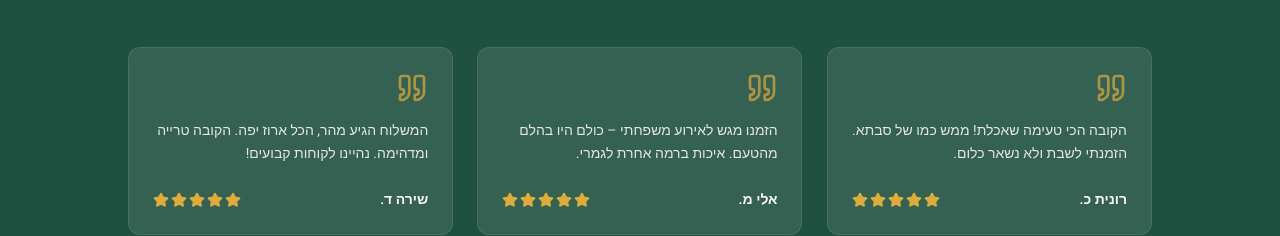
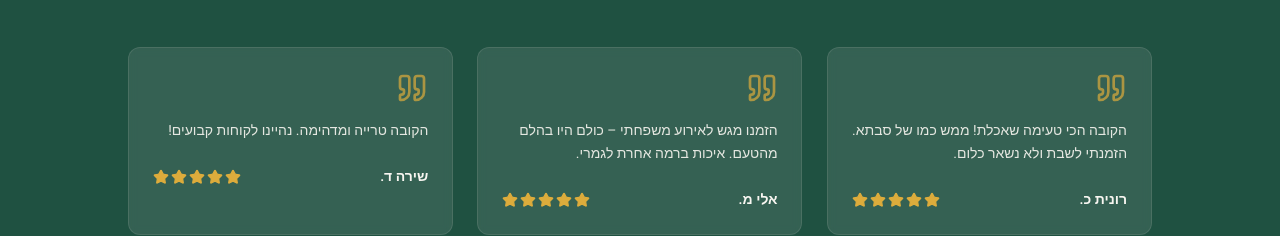
Before and after one commit to ranweb98-code/kube-eliyahu, a React (Vite) app: page / in a window 1280 px wide. Shown: the part 2080-2316 px from the top of the page. Built offline with nearby package versions, Linux system fonts and the light colour scheme; the HTML template or start-up script is replaced by a standard one; a web font is replaced by a local one.

Commit message:
Changes
Co-authored-by: ranweb98-code <264129508+ranweb98-code@users.noreply.github.com>

```diff
--- a/src/components/content/OneThirdTwoThirdsSection.tsx
+++ b/src/components/content/OneThirdTwoThirdsSection.tsx
@@ -20,7 +20,7 @@ const testimonials: Testimonial[] = [
   },
   {
     name: "שירה ד.",
-    text: "המשלוח הגיע מהר, הכל ארוז יפה. הקובה טרייה ומדהימה. נהיינו לקוחות קבועים!",
+    text: "הקובה טרייה ומדהימה. נהיינו לקוחות קבועים!",
     rating: 5,
   },
 ];
```
